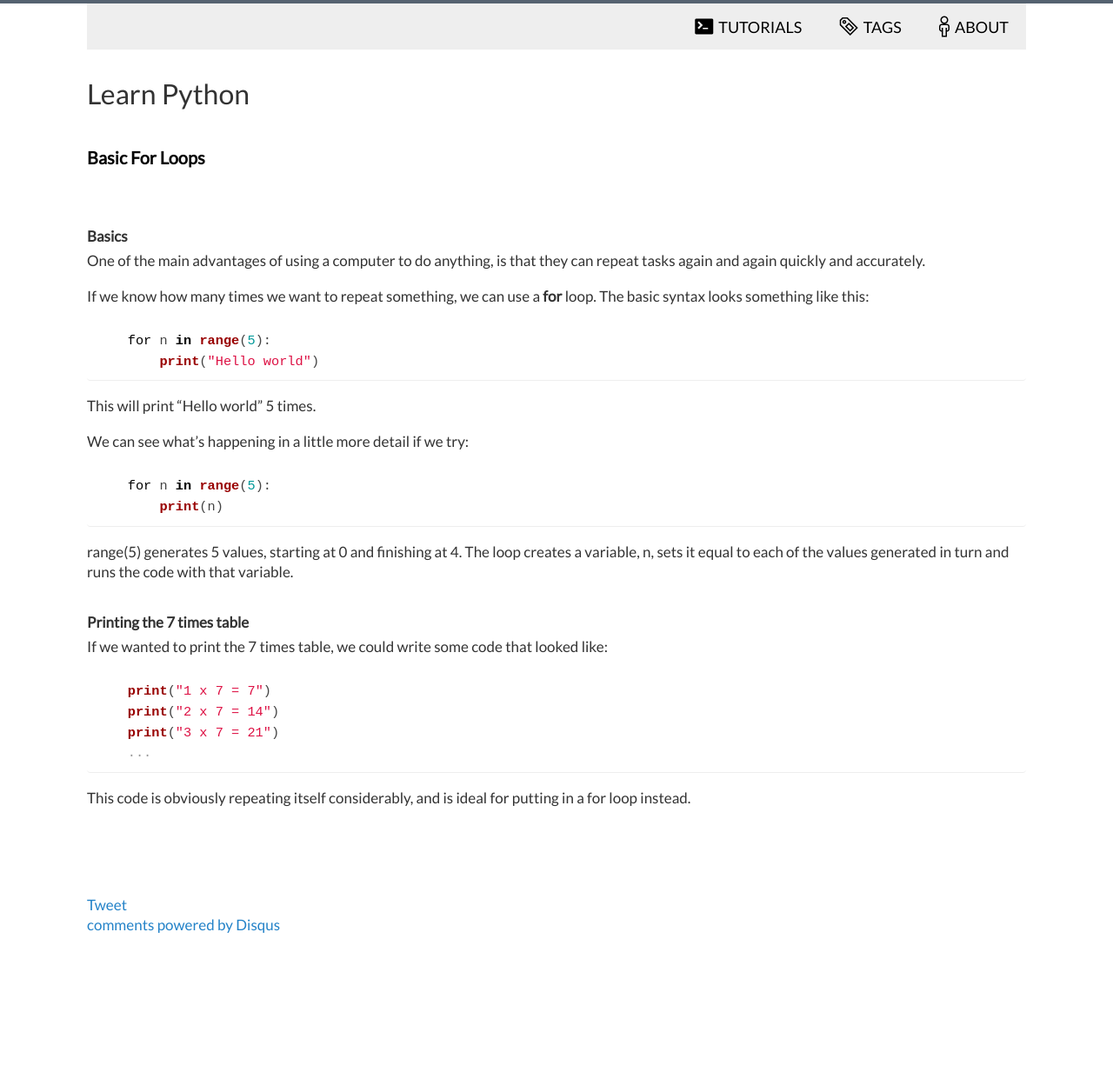
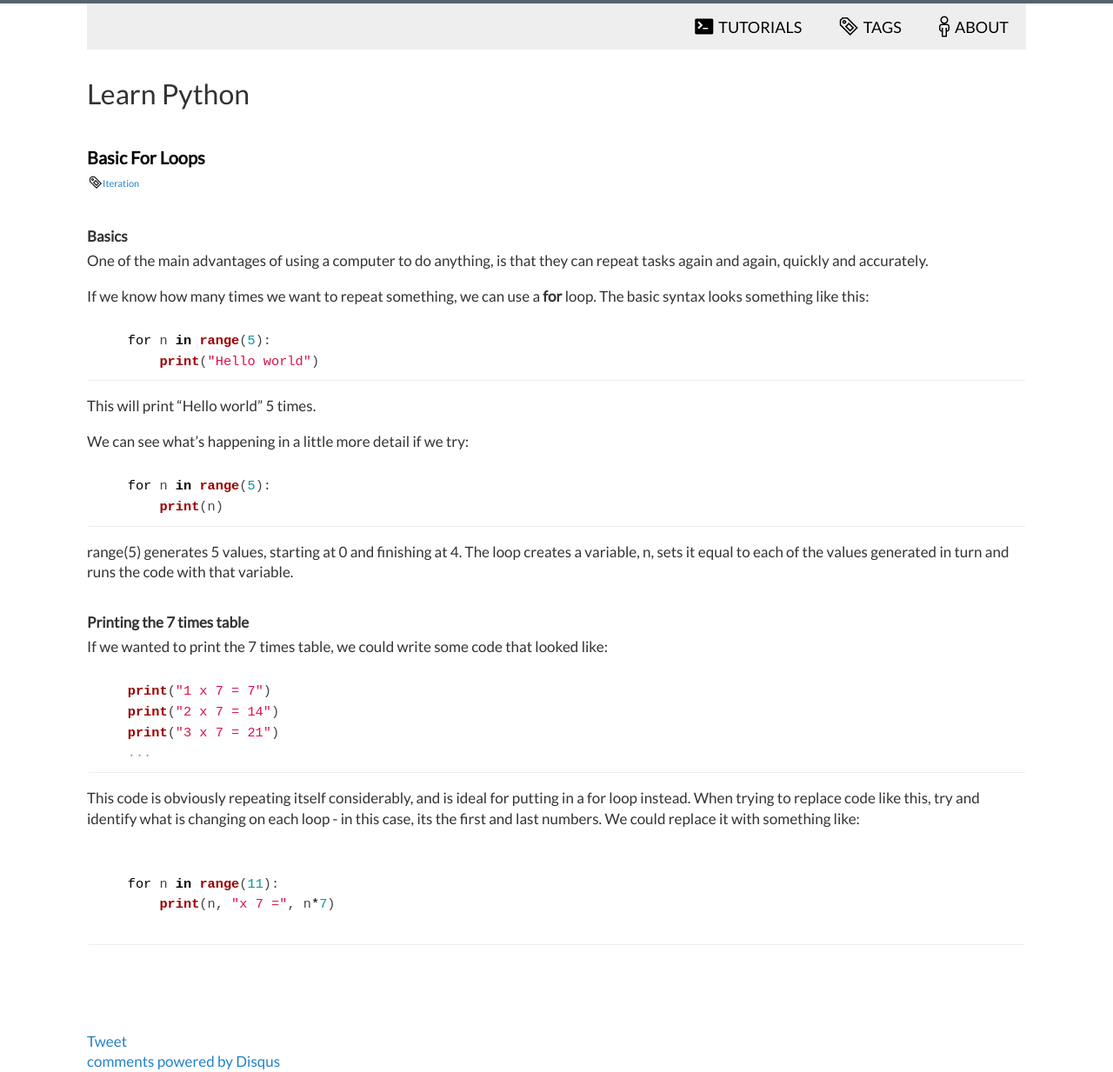
Before and after one commit to ptrobson/learn-python, a Jekyll site: the page built from _posts/2010-04-01-basic-for-loops.md, in a window 1280 px wide. Shown: the whole page at 87% size. Built offline with Jekyll 4.4.1, drawn with Linux system fonts in a browser that asks for light colours; Markdown is read by kramdown in place of the engine named in the settings; comment, search, counter and statistics services are not loaded; before the commit the page ends 1076 px from its top, so only the background shows below that.

Commit message:
Added basic for loops tutorial

````diff
--- a/_posts/2015-04-01-basic-for-loops.md
+++ b/_posts/2010-04-01-basic-for-loops.md
@@ -1,13 +1,13 @@
 ---
 layout: post
 title: Basic For Loops
-draft: true
+tags: Iteration
 ---
 
 ### Basics
 
 One of the main advantages of using a computer to do anything, is that they
-can repeat tasks again and again quickly and accurately.
+can repeat tasks again and again, quickly and accurately.
 
 If we know how many times we want to repeat something, we can use a **for**
 loop. The basic syntax looks something like this:
@@ -44,4 +44,13 @@ like:
 ```
 
 This code is obviously repeating itself considerably, and is ideal for putting
-in a for loop instead.
+in a for loop instead. When trying to replace code like this, try and identify
+what is changing on each loop - in this case, its the first and last numbers.
+We could replace it with something like:
+
+~~~ python
+
+    for n in range(11):
+        print(n, "x 7 =", n*7)
+
+~~~
````
Also changed, not shown: _posts/2015-02-01-strings.md (deleted, +0 -7 lines).
